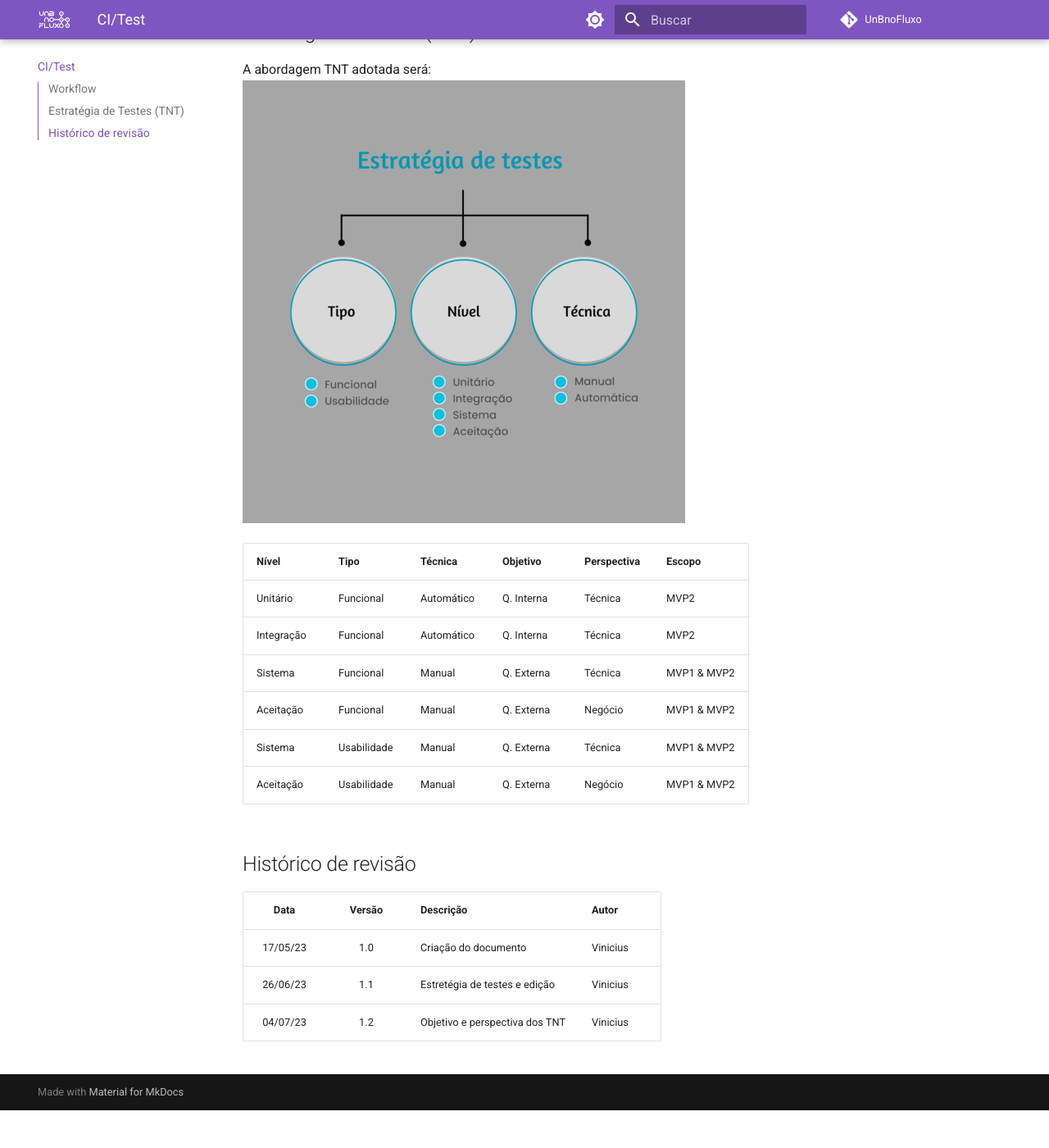
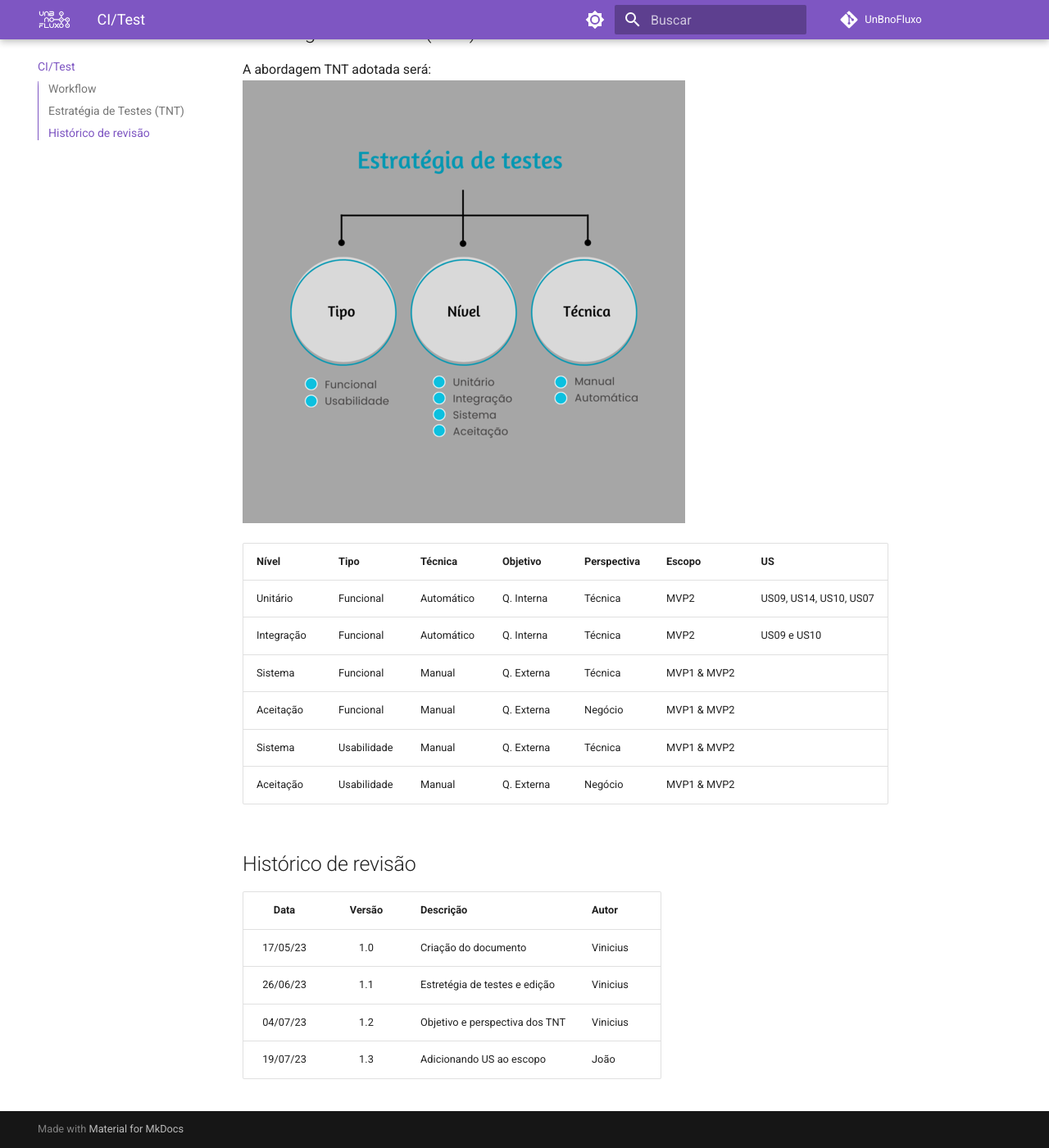
Before and after one commit to mdsreq-fga-unb/2023.1-UnBnoFluxo, an MkDocs documentation site: the page built from docs/CITest.md, in a window 1280 px wide and 1400 px high, scrolled down 790 px. Shown: the whole window at 82% size. Built offline with MkDocs 1.6.1 and Material for MkDocs 9.7.7, drawn with Linux system fonts in a browser that asks for light colours; comment, search, counter and statistics services are not loaded; before the commit the page ends 2144 px from its top, so only the background shows below that.

Commit message:
atualizacoes sprint 8, CITest e Backlog

```diff
--- a/docs/CITest.md
+++ b/docs/CITest.md
@@ -12,14 +12,14 @@ Como o projeto será desenvolvido em React e Java, a seguinte estrutura de workf
 A abordagem TNT adotada será:
 ![Estratégia de testes](./img/EstrategiaTestes.png)
 
-| Nível      | Tipo        | Técnica    | Objetivo   | Perspectiva | Escopo      |
-| ---------- | ----------- | ---------- | ---------- | ----------- | ----------- |
-| Unitário   | Funcional   | Automático | Q. Interna | Técnica     | MVP2        |
-| Integração | Funcional   | Automático | Q. Interna | Técnica     | MVP2        |
-| Sistema    | Funcional   | Manual     | Q. Externa | Técnica     | MVP1 & MVP2 |
-| Aceitação  | Funcional   | Manual     | Q. Externa | Negócio     | MVP1 & MVP2 |
-| Sistema    | Usabilidade | Manual     | Q. Externa | Técnica     | MVP1 & MVP2 |
-| Aceitação  | Usabilidade | Manual     | Q. Externa | Negócio     | MVP1 & MVP2 |
+| Nível      | Tipo        | Técnica    | Objetivo   | Perspectiva | Escopo      |     US                 |
+| ---------- | ----------- | ---------- | ---------- | ----------- | ----------- |  --------              |
+| Unitário   | Funcional   | Automático | Q. Interna | Técnica     | MVP2        | US09, US14, US10, US07 |
+| Integração | Funcional   | Automático | Q. Interna | Técnica     | MVP2        | US09 e US10            |
+| Sistema    | Funcional   | Manual     | Q. Externa | Técnica     | MVP1 & MVP2 |                        |
+| Aceitação  | Funcional   | Manual     | Q. Externa | Negócio     | MVP1 & MVP2 |                        |
+| Sistema    | Usabilidade | Manual     | Q. Externa | Técnica     | MVP1 & MVP2 |                        |
+| Aceitação  | Usabilidade | Manual     | Q. Externa | Negócio     | MVP1 & MVP2 |                        |
 
 ## Histórico de revisão
 
@@ -28,3 +28,4 @@ A abordagem TNT adotada será:
 | 17/05/23 |  1.0   | Criação do documento           | Vinicius |
 | 26/06/23 |  1.1   | Estretégia de testes e edição  | Vinicius |
 | 04/07/23 |  1.2   | Objetivo e perspectiva dos TNT | Vinicius |
+| 19/07/23 |  1.3   | Adicionando US ao escopo       | João     |
```
Also changed, not shown: docs/Backlog.md (+1 -1 lines), docs/Sprints/Sprint08.md (+9 -3 lines), docs/VisaoProdutoEProjeto/LicoesAprendidas.md (+4 -0 lines).
